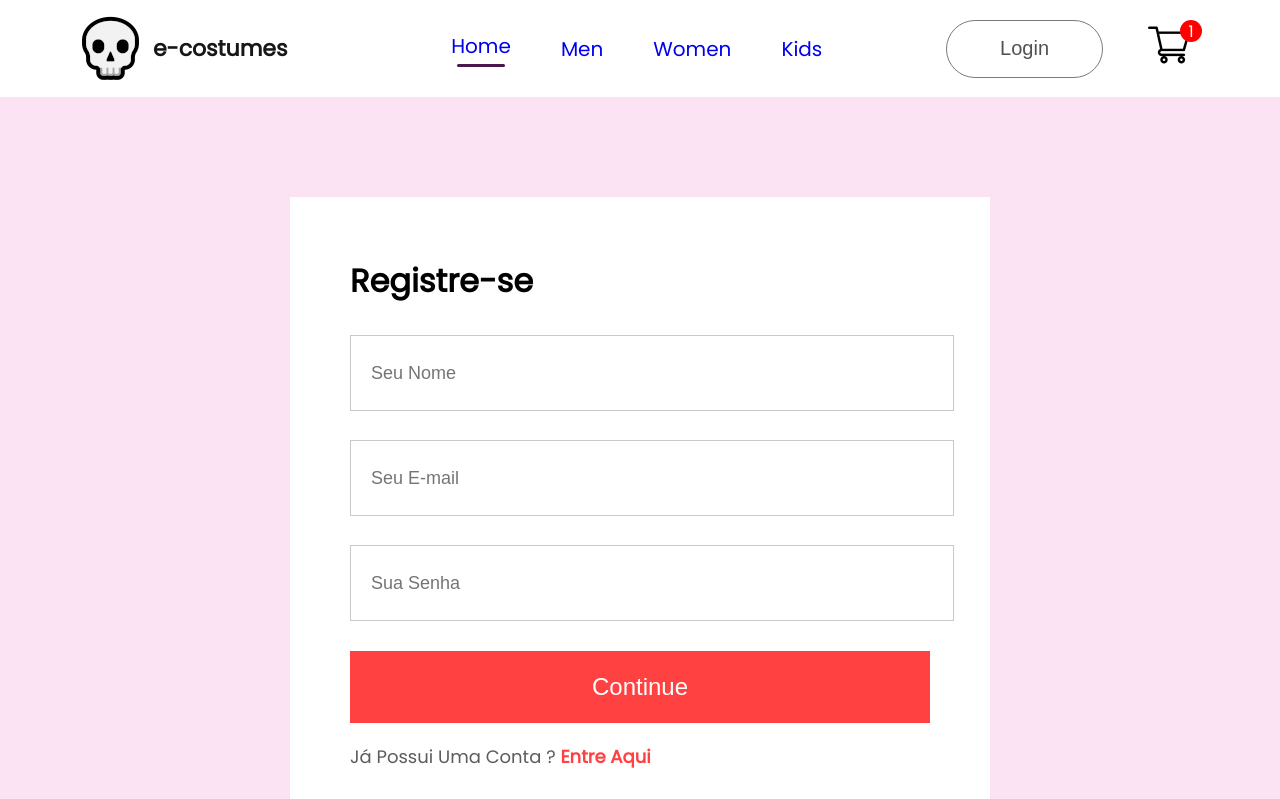
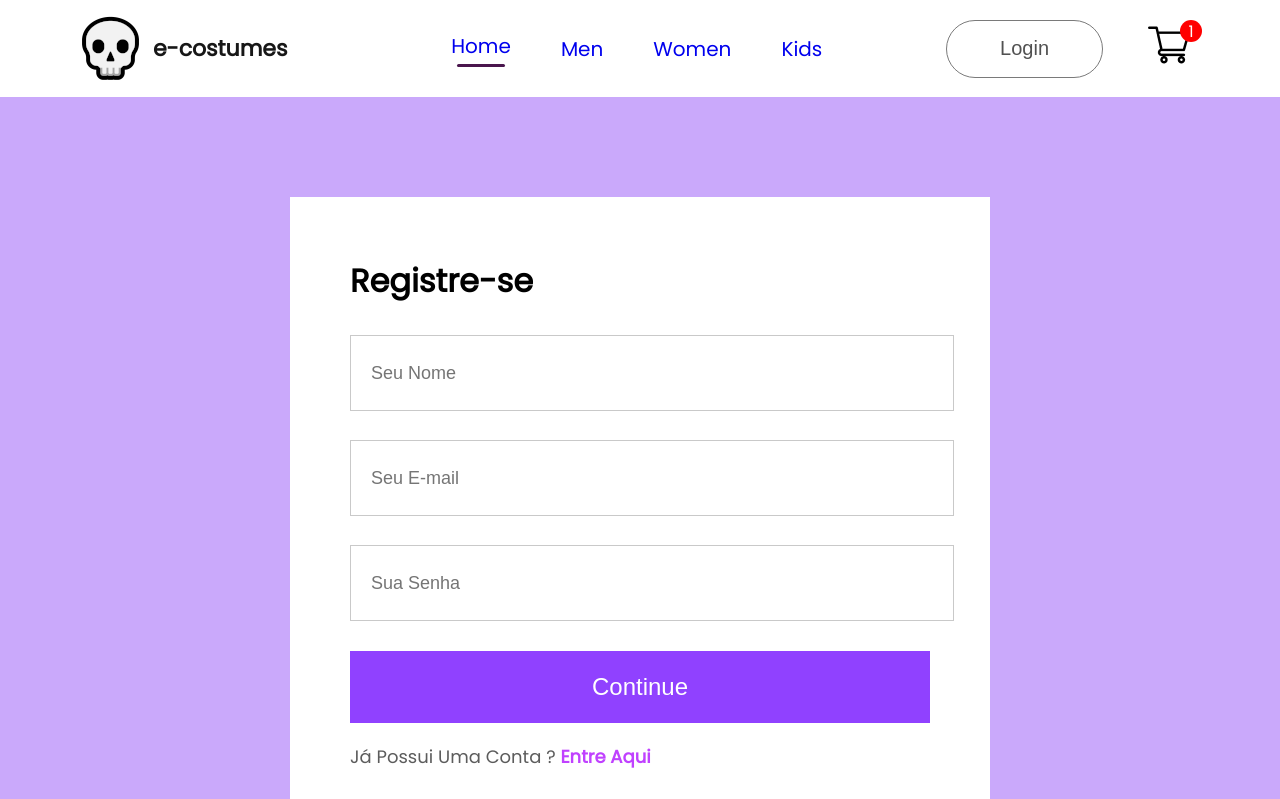
Before and after one commit to isaiasgabriel/react-store, a React (Create React App) app: page /login in a window 1280 px wide. Shown: the top 799 px of the page. Built offline with nearby package versions, Linux system fonts and the light colour scheme.

Commit message:
login-background

```diff
--- a/src/Pages/CSS/Login.css
+++ b/src/Pages/CSS/Login.css
@@ -1,7 +1,7 @@
 .login {
     width: 100%;
     height: 150vh;
-    background: #fce3f3;
+    background: #caa9fb;
     padding-top: 100px;
 }
 
@@ -38,7 +38,7 @@
     width: 580px;;
     height: 72px;
     color: white;
-    background: #ff4141;
+    background: #9041ff;
     margin-top: 30px;
     border: none;
     font-size: 24px;
@@ -54,7 +54,7 @@
 }
 
 .login-login span {
-    color: #ff4141;
+    color: #c041ff;
     font-weight: 600;
 }
 
```
